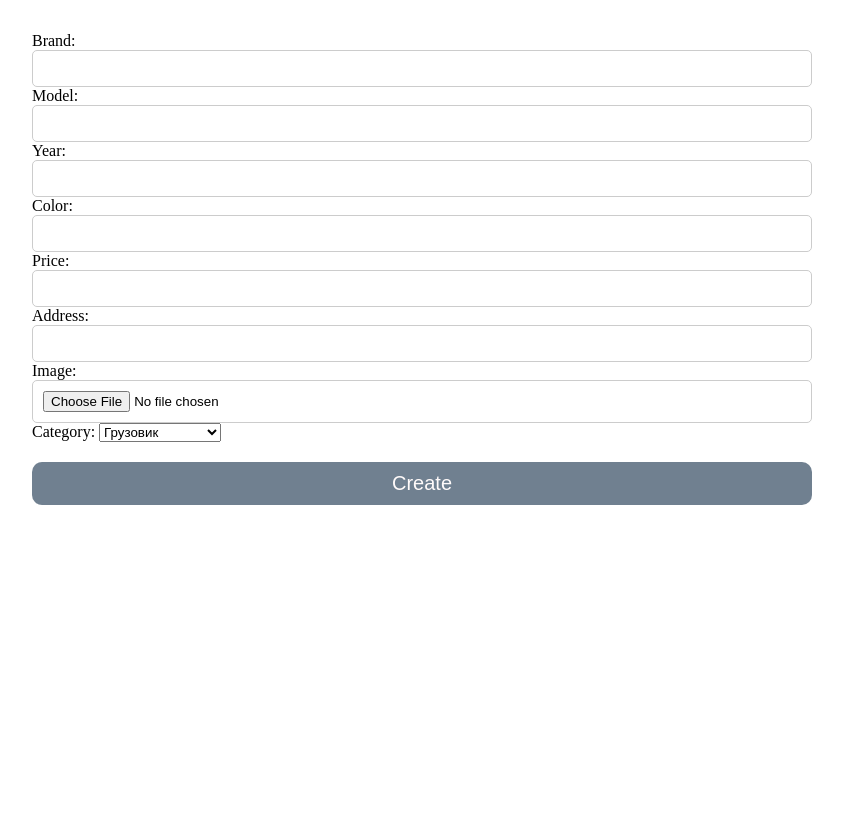
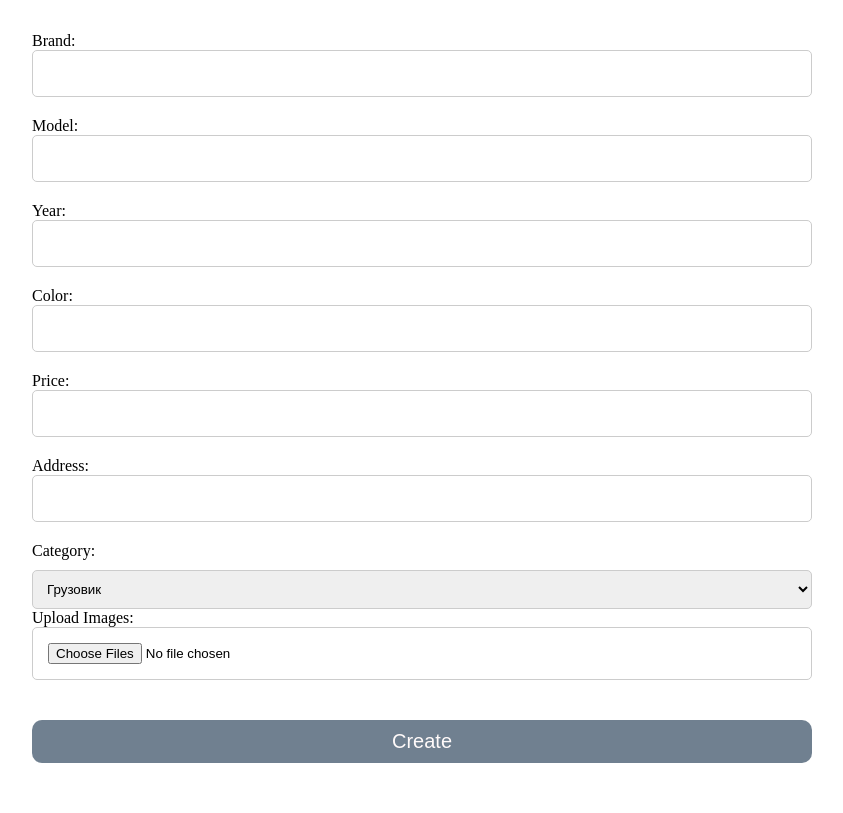
Before and after one commit to AlisherXujanov/Fullstack13, a Django app: page /products/create-car/ in a window 1280 px wide. Shown: the part 447-1260 px from the top of the page, without its empty margins (218-1061 px from the left). Before the commit the page ends 1002 px from the top, so only its background shows below. Run offline with Django 5.2, Linux system fonts and the light colour scheme.

Commit message:
small fixes

```diff
--- a/backend/app/products/forms.py
+++ b/backend/app/products/forms.py
@@ -19,12 +19,10 @@ CHOICES = (
 
 
 class CarsForm(forms.ModelForm):
-    image = forms.ImageField(label='Image', required=False,
-                             widget=forms.FileInput(attrs={'class': 'form-control'}))
     category = forms.ChoiceField(
         choices=CHOICES, widget=forms.Select(attrs={'class': 'form-select'}))
 
     class Meta:
         model = Cars
         fields = ["brand", "model", "year",
-                  "color", "price", "address", "image", "category"]
+                  "color", "price", "address", "category"]
--- a/backend/app/products/views.py
+++ b/backend/app/products/views.py
@@ -26,11 +26,11 @@ def create_car_view(request):
             messages.success(request, "Car created successfully")
             return redirect('cars_view')
 
-    context = {'form': form}
+    context = {'form': form, "multiple_image": True}
     return render(request, 'create_car.html', context)
 
 
-def update_car_view(request, pk:int):
+def update_car_view(request, pk: int):
     car = Cars.objects.get(id=pk)
     form = CarsForm(instance=car)
 
@@ -54,15 +54,13 @@ def update_car_view(request, pk:int):
     return render(request, 'update_car.html', context)
 
 
-
-def car_details_view(request, pk:int):
+def car_details_view(request, pk: int):
     car = Cars.objects.get(id=pk)
     context = {"car": car}
     return render(request, 'car_details.html', context)
 
 
-
-def delete_car(request, pk:int):
+def delete_car(request, pk: int):
     car = Cars.objects.get(id=pk)
     car.delete()
     messages.success(request, "Car deleted successfully")
--- a/backend/app/templates/form_snippets.html
+++ b/backend/app/templates/form_snippets.html
@@ -23,10 +23,12 @@
   input:not([type='checkbox']),
   textarea {
     width: 100%;
-    padding: 10px;
+    padding: 15px;
     border: 1px solid #ccc;
     border-radius: 5px;
     outline: none;
+    display: inline-block;
+    margin-bottom: 20px;
   }
 
   input:focus,
@@ -61,6 +63,27 @@
     cursor: pointer;
     margin-top: 20px;
   }
+
+  select,
+  option {
+    width: 100%;
+    padding: 10px;
+    border: 1px solid #ccc;
+    border-radius: 5px;
+    outline: none;
+    display: inline-block;
+    margin-top: 10px;
+  }
+
+  input[type="image"] {
+    width: 100%;
+    padding: 15px;
+    border: 1px solid #ccc;
+    border-radius: 5px;
+    outline: none;
+    display: inline-block;
+    margin: 20px 0;
+  }
 </style>
 
 <form method="post" enctype="multipart/form-data">
@@ -69,13 +92,13 @@
   {{ form.as_p }}
 
   {% if multiple_image %}
-    {% include "form_imgs_snippet.html" %}
+  {% include "form_imgs_snippet.html" %}
   {% endif %}
 
   {% if btn_text %}
-    <button type="submit">{{ btn_text }}</button>
+  <button type="submit">{{ btn_text }}</button>
   {% else %}
-    <button type="submit">Submit</button>
+  <button type="submit">Submit</button>
   {% endif %}
 
 </form>
```
Also changed, not shown: backend/app/templates/form_imgs_snippet.html (+5 -2 lines).
